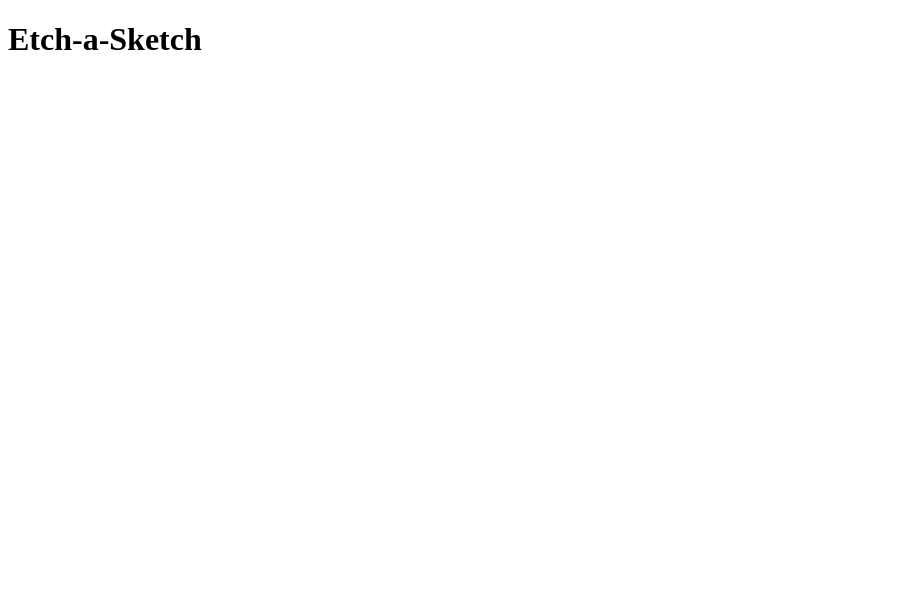
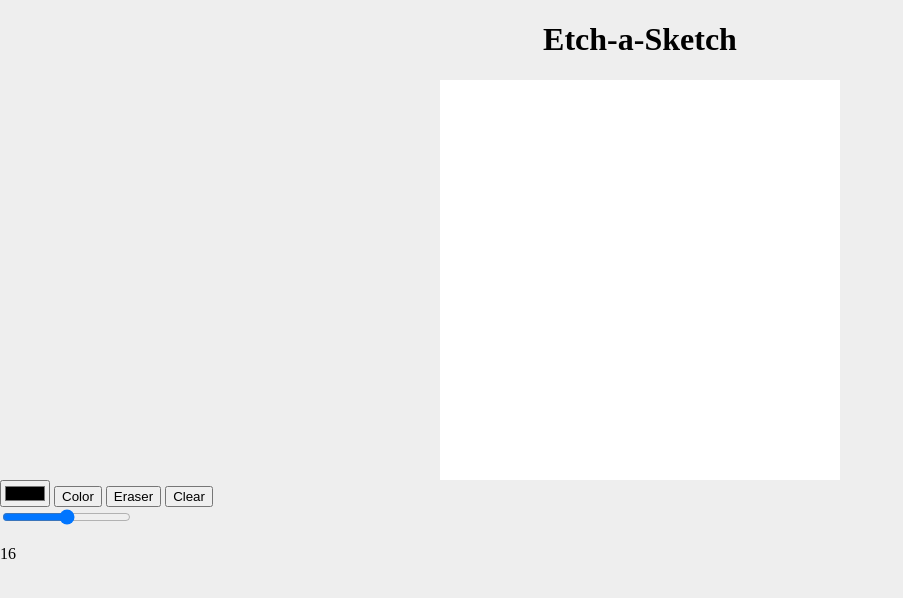
Before and after one commit to Miissy/Etch-a-Sketch, a plain HTML site: page index.html in a window 1280 px wide. Shown: the whole page, without its empty margins (0-903 px from the left). Drawn offline with Linux system fonts and the light colour scheme.

Commit message:
Finished project

```diff
--- a/index.html
+++ b/index.html
@@ -11,6 +11,18 @@
 
     <h1>Etch-a-Sketch</h1>
 
+    <div class="container-of-containers"></div>
+
+    <input type="color" id="color-picker" value="#000000">
+    <button id="btn-color">Color</button>
+    <button id="btn-eraser">Eraser</button>
+    <button id="btn-clear">Clear</button>
+
+    <div class="slider">
+        <input id="size-slider" type="range" min="16" max="32" oninput="rangeValue.innerText = this.value">
+        <p id="rangeValue">16</p>
+    </div>
+
     <script src="script.js"></script>
 
 </body>
--- a/script.js
+++ b/script.js
@@ -0,0 +1,63 @@
+// Etch-a-Sketch Odin Project
+
+let size = 16;
+
+let slider = document.getElementById('size-slider');
+let btnColor = document.getElementById('btn-color')
+let btnErase = document.getElementById('btn-eraser');
+let btnClear = document.getElementById('btn-clear');
+let color = document.getElementById('color-picker');
+
+let mouseDown = false;
+document.body.onmousedown = () => (mouseDown = true);
+document.body.onmouseup = () => (mouseDown = false);
+
+
+// Create a webpage with a 16x16 grid of square divs using JavaScript
+const containerOfContainers = document.querySelector('.container-of-containers');
+
+function addContainer(size) {
+
+    for (let i = 0; i < size; i++) {
+        const container = document.createElement('div');
+        container.className = 'container';
+        containerOfContainers.appendChild(container);
+
+        for (let i = 0; i < size; i++) {
+            const divs = document.createElement('div');
+            divs.className = 'divs';
+            divs.addEventListener('mousedown', changeColor);
+            divs.addEventListener('mouseover', changeColor);
+            container.appendChild(divs);
+        }
+    }
+};
+
+function changeColor(div) {
+    if (mouseDown) {
+        div.target.style.backgroundColor = color.value;
+    }
+};
+
+function setGridSize() {
+    let divs = document.querySelectorAll('.divs');
+    divs.forEach(divs => divs.remove());
+    addContainer(slider.value)
+};
+
+function clear() {
+    let squares = document.querySelectorAll('.divs');
+    squares.forEach((divs) => (divs.style.backgroundColor = 'white'));
+};
+
+// EventListeners
+btnErase.addEventListener('click', () => {
+    color.value = '#ffffff';
+});
+btnClear.addEventListener('click', clear);
+slider.addEventListener('mouseup', setGridSize);
+
+addContainer(size);
+
+// To do:
+// - Add CSS to button and slider
--- a/style.css
+++ b/style.css
@@ -0,0 +1,22 @@
+body {
+    margin: 0;
+    background-color: rgb(238, 238, 238);
+}
+
+/* 16x16 grid */
+.divs {
+    height: 25px;
+    width: 25px;
+    background-color: rgb(255, 255, 255);
+    float: left;
+}
+
+.container-of-containers {
+    display: grid;
+    justify-content: center;
+}
+
+h1 {
+    display: flex;
+    justify-content: center;
+}
```
